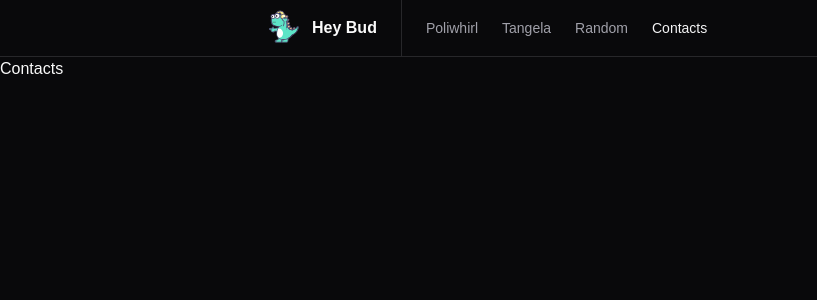
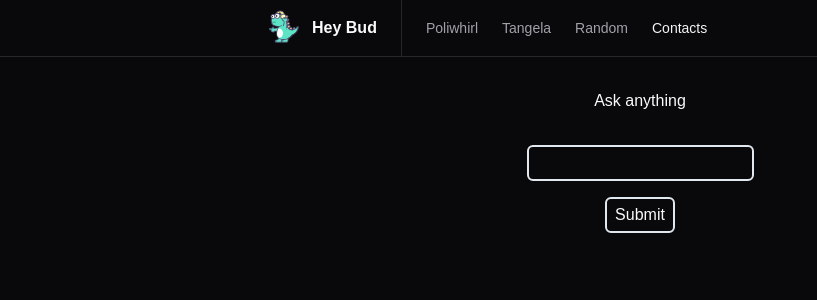
Before and after one commit to Peptobiscotte/ai-cooking, a Next.js app: page /contacts in a window 1280 px wide. Shown: the top 300 px of the page, without its empty margins (0-817 px from the left). Built offline with nearby package versions, Linux system fonts and the light colour scheme.

Commit message:
added gemini ai api access and testing

```diff
--- /dev/null
+++ b/app/api/gemini/route.ts
@@ -0,0 +1,24 @@
+import { GoogleGenerativeAI } from "@google/generative-ai";
+import { NextRequest, NextResponse } from "next/server";
+
+export async function POST(req: NextRequest) {
+
+    try {
+
+        const genAI = new GoogleGenerativeAI(process.env.API_KEY as string)
+
+        const model = genAI.getGenerativeModel({ model: "gemini-1.5-flash" })
+
+        const data = await req.json()
+
+        const prompt = data.body
+
+        const result = await model.generateContent(prompt)
+        const response = await result.response;
+        const output = await response.text();
+
+        return NextResponse.json({ output: output })
+    } catch (error) {
+        console.error(error)
+    }
+}
--- a/app/contacts/page.tsx
+++ b/app/contacts/page.tsx
@@ -1,5 +1,9 @@
+import TextGen from "@/components/gemini/textGen";
+
 export default function Contacts() {
     return (
-        <div>Contacts</div>
+        <div>
+            <TextGen></TextGen>
+        </div>
     )
 }
--- /dev/null
+++ b/components/gemini/textGen.tsx
@@ -0,0 +1,51 @@
+'use client'
+
+import { useState } from "react";
+
+export default function TextGen() {
+    const [output, setOutput] = useState('')
+
+    const submit = async function(e: React.FormEvent<HTMLFormElement>) {
+        e.preventDefault()
+
+        const formData = new FormData(e.currentTarget)
+        console.log(formData)
+        const inputQuestion = formData.get('inputQuestion') as string
+
+        try {
+            const response = await fetch('/api/gemini', {
+              method: 'POST',
+              headers: {
+                'Content-Type':'application/json',
+              },
+              body: JSON.stringify({body: inputQuestion})
+            });
+
+            const data = await response.json();
+
+            if(response.ok) {
+              setOutput(data.output)
+            } else {
+              setOutput(data.error)
+            }
+
+          } catch(error) {
+            console.error('Error:', error)
+          }
+    }
+
+    return(
+        <div className="flex flex-col items-center pt-8 gap-8">
+            <h1>Ask anything</h1>
+            <form onSubmit={submit} className="flex flex-col gap-4">
+                    <input name="inputQuestion" type="text" className="bg-zinc-950 border-2 rounded-md focus:outline-none px-2 py-1"/>
+                    <div className="flex justify-center">
+                        <button type="submit" className="border-2 rounded-md px-2 py-1">Submit</button>
+                    </div>
+            </form>
+            <div className="flex max-w-[600px]">
+                <p>{output}</p>
+            </div>
+        </div>
+    )
+}
--- a/package.json
+++ b/package.json
@@ -9,6 +9,7 @@
     "lint": "next lint"
   },
   "dependencies": {
+    "@google/generative-ai": "^0.21.0",
     "@radix-ui/react-slot": "^1.1.1",
     "class-variance-authority": "^0.7.1",
     "clsx": "^2.1.1",
```
Also changed, not shown: 1 other file (tests, documents, lock files or other folders).
